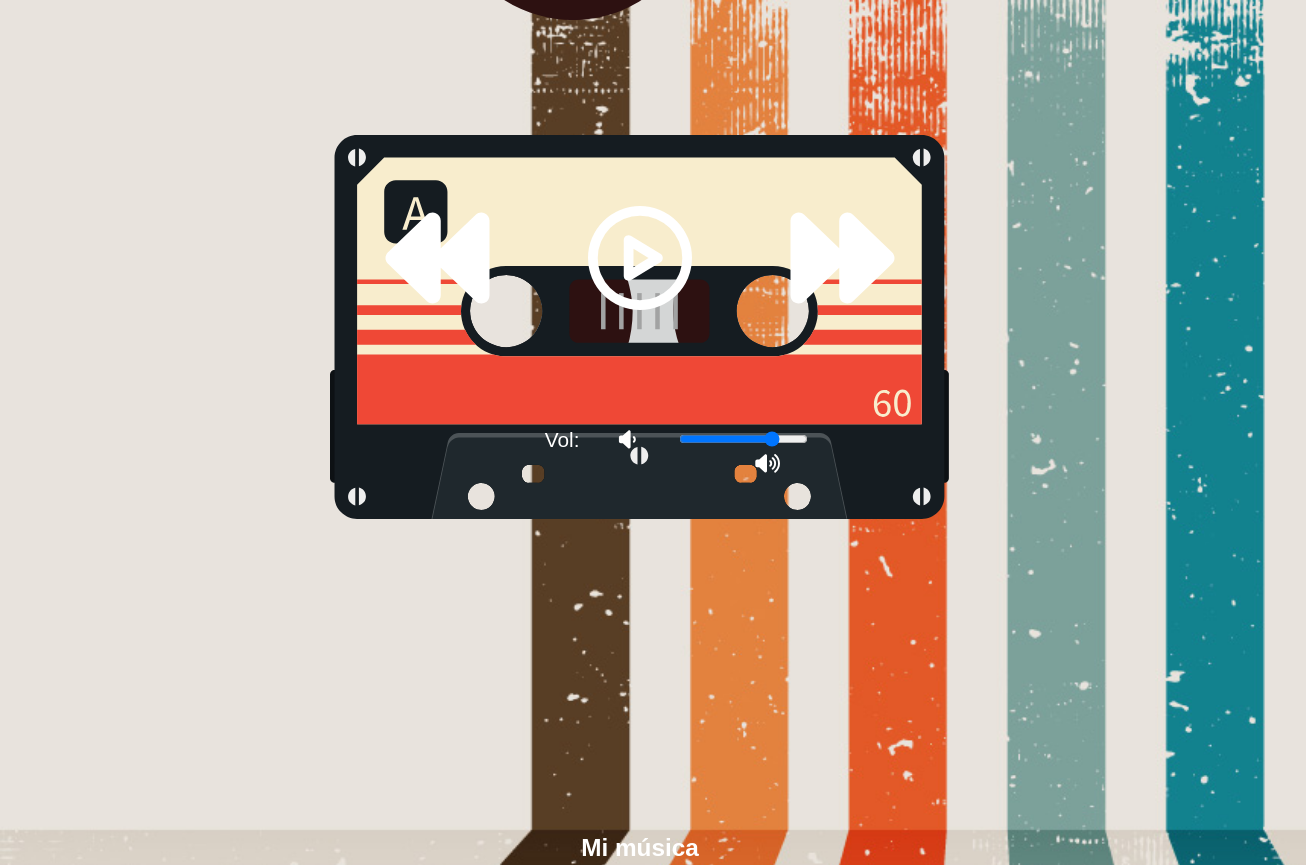
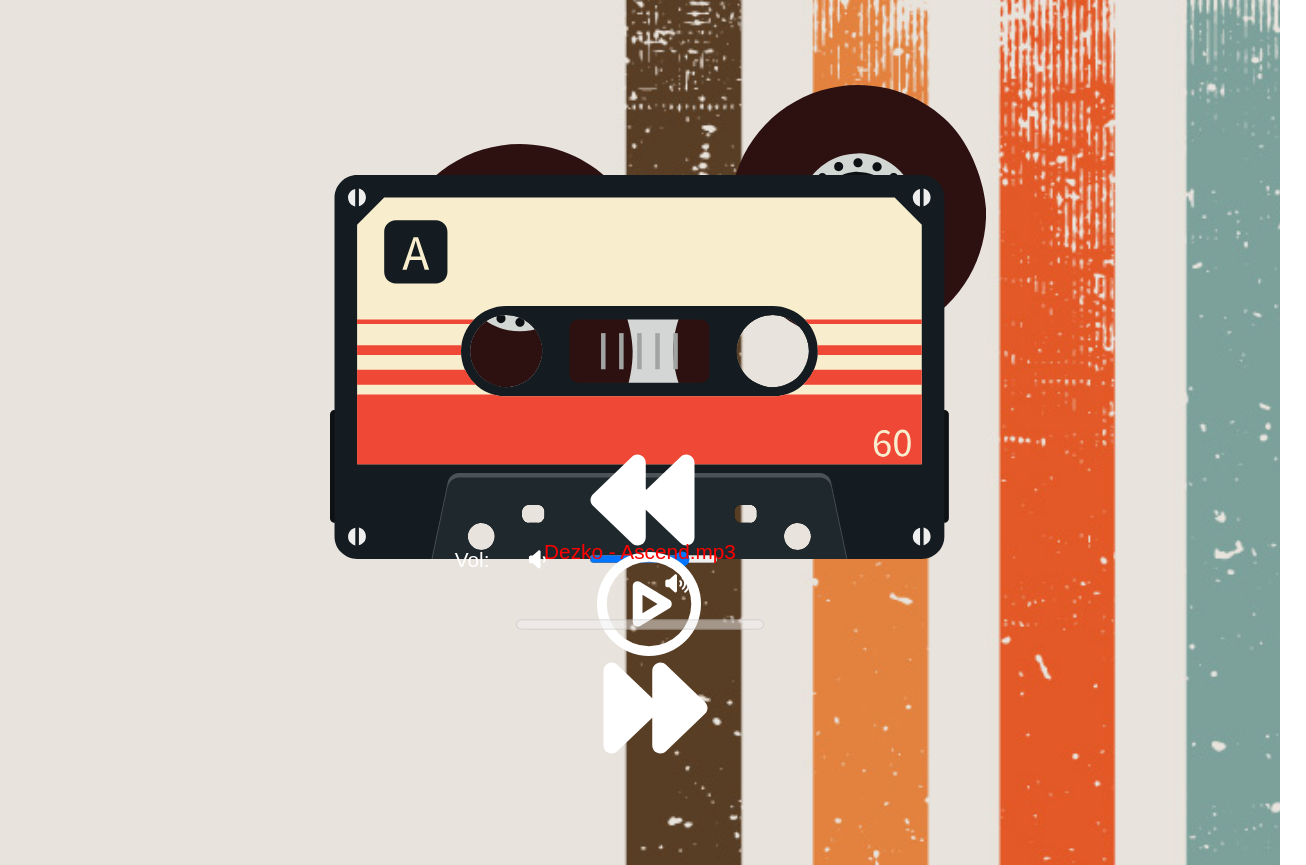
Before and after one commit to reinaldosanchez/Vintage-Music-Player, a plain HTML site: page index.html in a window 1280 px wide. Shown: the top 865 px of the page, 1306 px wide, since content can reach past the window. Drawn offline with Linux system fonts and the light colour scheme.

Commit message:
ajustes de estilo

```diff
--- a/index.html
+++ b/index.html
@@ -37,7 +37,7 @@
 		<span id="currentPlay"></span><br>
 		<progress id="progress" value="0" max="100" ></progress>
 		<!---->
-		<h3>Mi música</h3>
+		<h3></h3>
 		<div id="playList"></div>
 	</div>
 
--- a/style.css
+++ b/style.css
@@ -9,7 +9,7 @@
   }
 body{
 	background-image: url(/assets/background.jpg);
-	background-size: cover;
+	background-size:cover;
 	color: #fff; /* change text color to white */
 	font-family: 'Sen', sans-serif;
 	font-size: 1.3em;
@@ -17,7 +17,6 @@ body{
 	margin: 15px auto;
 	padding: 20px;
 	text-align: center;
-	min-height: 50vh;
 }
 #playList{
 	position: relative;
@@ -38,7 +37,7 @@ li.active{
 	color: #ff0000; /* change active color to red */
 }
 #controls{
-	margin-top: 90px;
+	margin-top: 130px;
 	padding: 10px;
 }
 .controls-wheels {
@@ -48,19 +47,27 @@ li.active{
 }
 .left {
 	position: relative;
-	top: -760px;
-	left: 115px;
+	top:-52.5vh;
+	left: 7.8vh;
 	animation: rotate 5s linear infinite;
 }
 .right {
 	position: relative;
-	top: -1338px;
-	left: 720px;
+	top:-92.5vh;
+	right: -50vh;
 	animation: rotate 5s linear infinite;
 }
 .controls-buttons {
-	transform: translateY(-410px);
-	justify-content: center;
+
+	width:50%;
+	top:10px;
+	right:0px;
+	text-align:right;
+	float:center;
+	color: #fff;
+	margin-bottom:20px;
+	transform: translateY(-26vh) translateX(13vh);
+
 
 }
 
@@ -73,7 +80,7 @@ progress{
 	width: 40%;
 	margin: 10px;
 	opacity: 0.5;
-	transform: translateY(-840px);
+	transform: translateY(-54vh);
 }
 
 .timer{
@@ -83,7 +90,7 @@ progress{
 	text-align:right;
 	float:center;
 	color: #fff;
-	transform: translateY(-577px) translateX(60px);
+	transform: translateY(-39.5vh) translateX(3.5vh);
 }
 .volumen{
 	width:50%;
@@ -93,14 +100,14 @@ progress{
 	float:center;
 	color: #fff;
 	margin-bottom:20px;
-	transform: translateY(-120px) translateX(170px);
+	transform: translateY(-5vh) translateX(10vh);
 
 
 }
 #currentPlay{
 	color: #ff0000; /* change current play color to red */
 	position: relative;
-	top: -895px;
+	top: -59vh;
 }
 h3{
 	color: #fff; /* change h3 color to white */
```
